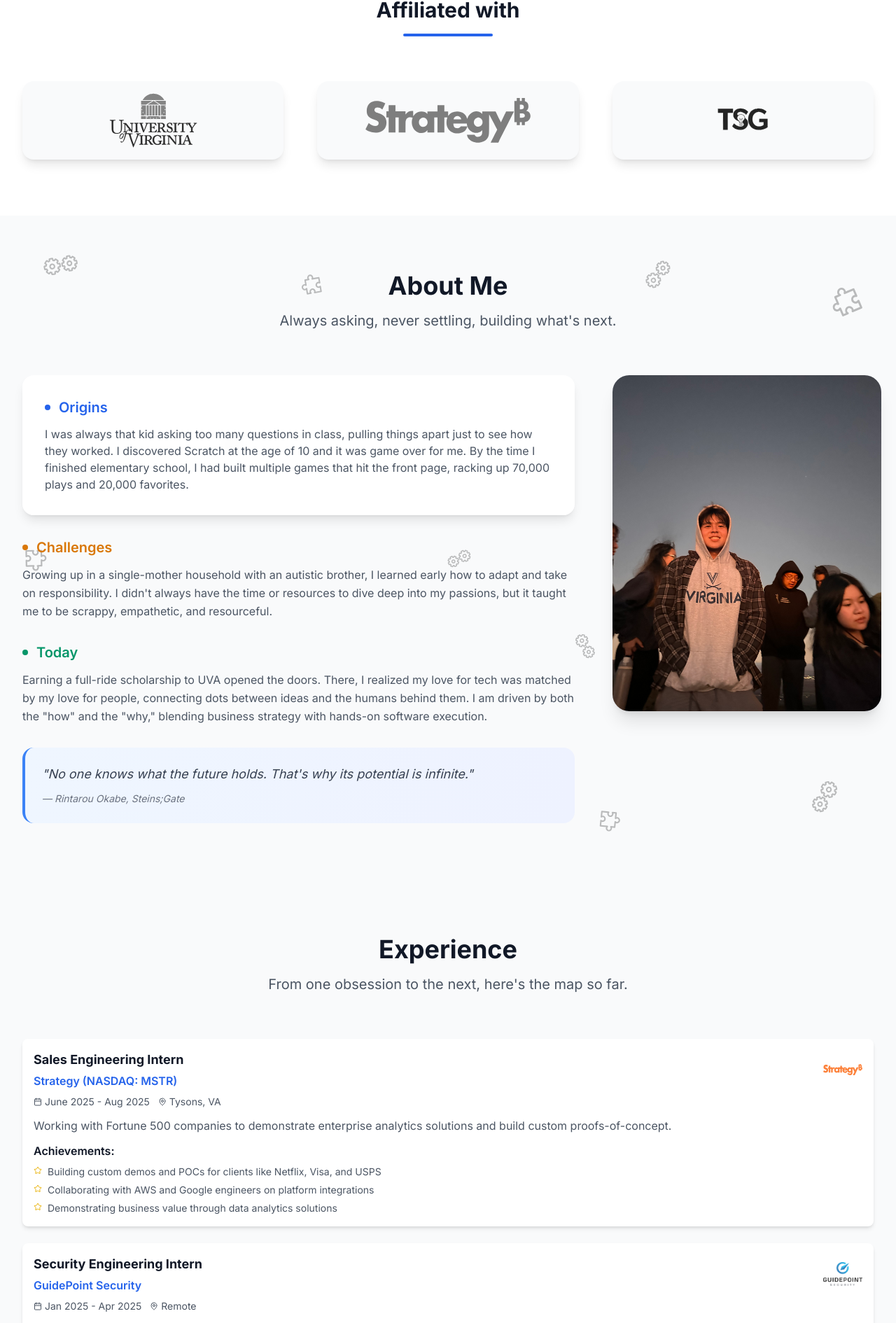
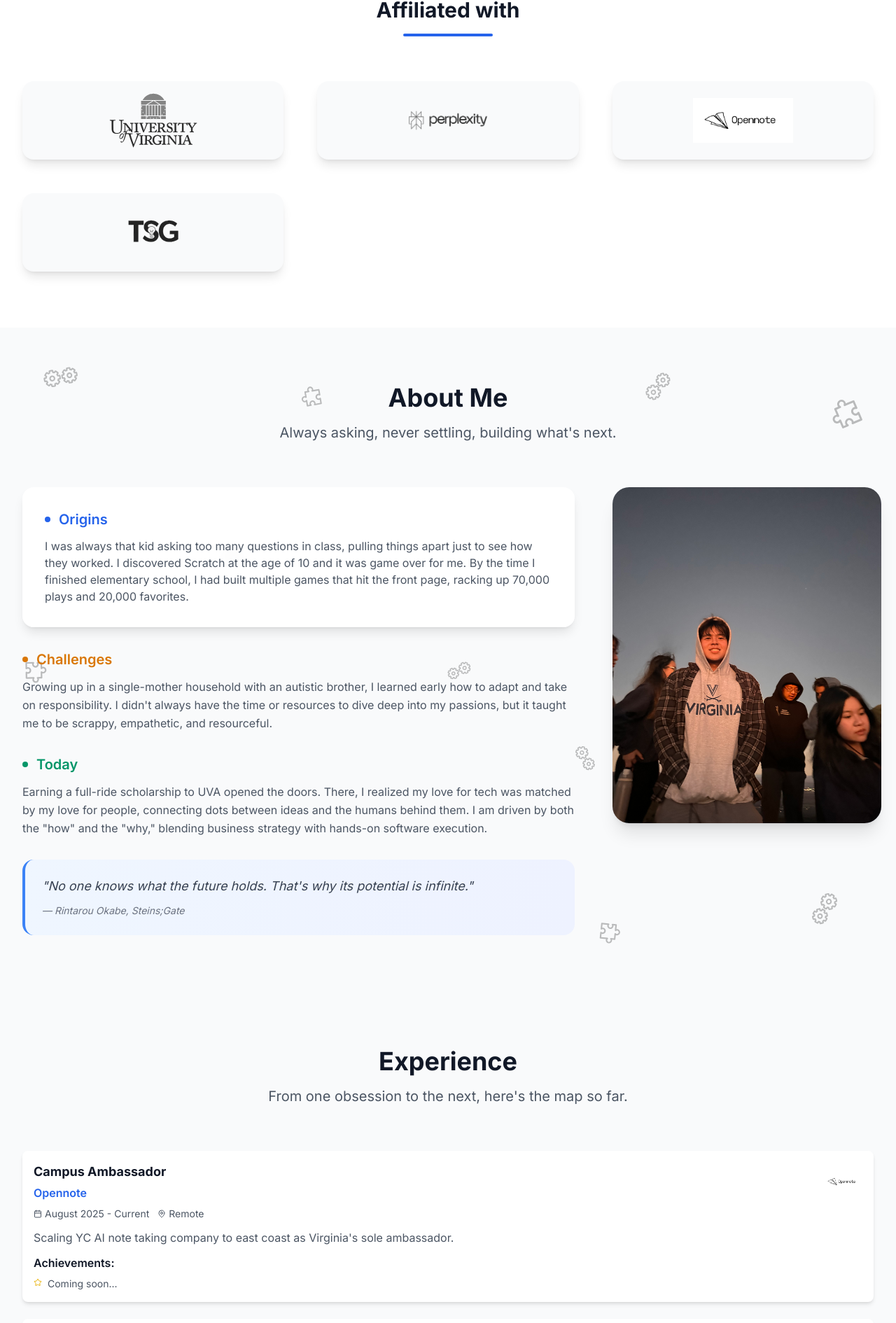
Before and after one commit to bradyp19/Personal-Portfolio, a Next.js app: page / in a window 1280 px wide. Shown: the part 948-2838 px from the top of the page at 70% size. Built offline with nearby package versions, Linux system fonts and the light colour scheme.

Commit message:
Added new experiences

```diff
--- a/app/page.tsx
+++ b/app/page.tsx
@@ -95,6 +95,28 @@ const projects = [
 ]
 
 const experience = [
+  {
+    title: 'Campus Ambassador',
+    company: 'Opennote',
+    period: 'August 2025 - Current',
+    location: 'Remote',
+    description: 'Scaling YC AI note taking company to east coast as Virginia\'s sole ambassador.',
+    achievements: [
+      'Coming soon...'
+    ],
+    logo: '/logos/opennotelogo.png'
+  },
+  {
+    title: 'Campus Partner',
+    company: 'Perplexity',
+    period: 'August 2025 - Current',
+    location: 'Remote',
+    description: 'Scaling YC AI company to east coast as Virginia\'s sole ambassador.',
+    achievements: [
+      'Coming soon...'
+    ],
+    logo: '/logos/Perplexity-Logo.png'
+  },
   {
     title: 'Sales Engineering Intern',
     company: 'Strategy (NASDAQ: MSTR)',
@@ -671,7 +693,7 @@ export default function HomePage() {
               />
             </motion.div>
 
-            {/* Strategy One */}
+            {/* Perplexity */}
             <motion.div
               initial={{ opacity: 0, y: 20 }}
               animate={affiliatedInView ? { opacity: 1, y: 0 } : {}}
@@ -684,8 +706,8 @@ export default function HomePage() {
               className="flex items-center justify-center h-20 sm:h-24 lg:h-28 p-4 sm:p-6 bg-gray-50 dark:bg-gray-800 rounded-xl sm:rounded-2xl shadow-lg hover:shadow-xl transition-all duration-300"
             >
               <Image
-                src="/logos/strategy.svg"
-                alt="Strategy One (MicroStrategy)"
+                src="/logos/Perplexity-Logo.png"
+                alt="Perplexity AI"
                 width={0}
                 height={80}
                 className="h-12 sm:h-16 lg:h-20 w-auto object-contain filter grayscale hover:grayscale-0 transition-all duration-300"
@@ -694,11 +716,34 @@ export default function HomePage() {
               />
             </motion.div>
 
+            {/* Opennote */}
+            <motion.div
+              initial={{ opacity: 0, y: 20 }}
+              animate={affiliatedInView ? { opacity: 1, y: 0 } : {}}
+              transition={{ duration: 0.6, delay: 0.3 }}
+              whileHover={{
+                scale: 1.05,
+                filter: "brightness(1.1)",
+                boxShadow: "0 10px 25px rgba(0,0,0,0.1)"
+              }}
+              className="flex items-center justify-center h-20 sm:h-24 lg:h-28 p-4 sm:p-6 bg-gray-50 dark:bg-gray-800 rounded-xl sm:rounded-2xl shadow-lg hover:shadow-xl transition-all duration-300"
+            >
+              <Image
+                src="/logos/opennotelogo.png"
+                alt="Opennote YC S25"
+                width={0}
+                height={80}
+                className="h-12 sm:h-16 lg:h-20 w-auto object-contain filter grayscale hover:grayscale-0 transition-all duration-300"
+                style={{ width: 'auto', height: '64px' }}
+                priority
+              />
+            </motion.div>
+
             {/* Technology Strategy Group */}
             <motion.div
               initial={{ opacity: 0, y: 20 }}
               animate={affiliatedInView ? { opacity: 1, y: 0 } : {}}
-              transition={{ duration: 0.6, delay: 0.3 }}
+              transition={{ duration: 0.6, delay: 0.4 }}
               whileHover={{
                 scale: 1.05,
                 filter: "brightness(1.1)",
```
Also changed, not shown: public/logos/Perplexity-Logo.png (added), public/logos/opennotelogo.png (added).
